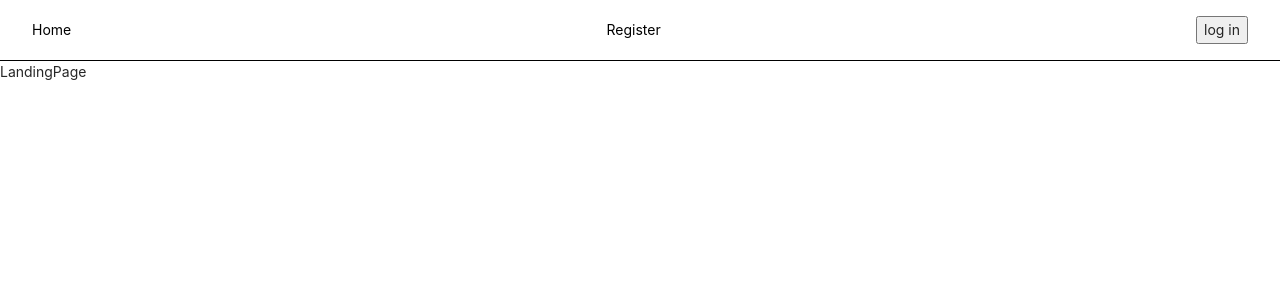
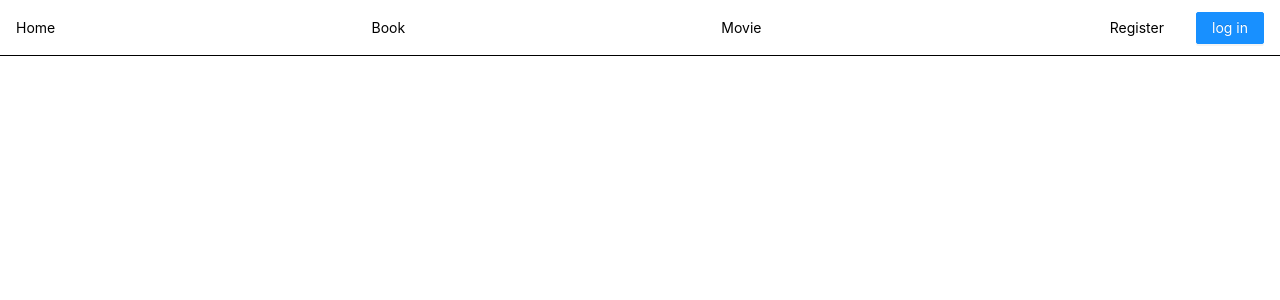
Before and after one commit to parkjineon/BookTree-App, a React (Create React App) app in the folder client/: page / in a window 1280 px wide. Shown: the top 300 px of the page. Built offline with nearby package versions, Linux system fonts and the light colour scheme; no server answers.

Commit message:
add movie book page

```diff
--- a/client/src/components/App.js
+++ b/client/src/components/App.js
@@ -10,6 +10,8 @@ import './App.css';
 import LandingPage from './Views/LandingPage/LandingPage';
 import LoginPage from './Views/LoginPage/LoginPage';
 import RegisterPage from './Views/RegisterPage/RegisterPage';
+import BookPage from "./Views/BookPage/BookPage";
+import MoviePage from "./Views/MoviePage/MoviePage";
 
 export default function App() {
   return (
@@ -17,9 +19,11 @@ export default function App() {
       <div>
         <Nav/>
         <Routes>
-          <Route exact path="/" element={<LandingPage/>}/>
-          <Route path="/login" element={<LoginPage />}/>
-          <Route path="/register" element={<RegisterPage />}/>
+          <Route className='page' exact path="/" element={<LandingPage/>}/>
+          <Route className='page' path="/login" element={<LoginPage />}/>
+          <Route className='page' path="/register" element={<RegisterPage />}/>
+          <Route className='page' path="/book" element={<BookPage />}/>
+          <Route className='page' path="/movie" element={<MoviePage />}/>
         </Routes>
       </div>
     </Router>
--- a/client/src/components/Config.js
+++ b/client/src/components/Config.js
@@ -0,0 +1,2 @@
+export const navHeightRate = 7;
+export const pageHeightRate = 93;
--- /dev/null
+++ b/client/src/components/Views/BookPage/BookPage.js
@@ -0,0 +1,10 @@
+import React from 'react'
+import auth from '../../../hoc/auth';
+
+function BookPage() {
+  return (
+    <div>BookPage</div>
+  )
+}
+
+export default auth(BookPage,null)
--- a/client/src/components/Views/LandingPage/LandingPage.js
+++ b/client/src/components/Views/LandingPage/LandingPage.js
@@ -5,7 +5,15 @@ function LandingPage() {
 
 
   return (
-    <div>LandingPage</div>
+    <div style={{
+      display: 'flex',
+      justifyContent: 'center',
+      alignItems: 'center',
+      width: '100%',
+      height: '93vh'
+    }}>
+
+    </div>
   )
 }
 
--- a/client/src/components/Views/LoginPage/LoginPage.js
+++ b/client/src/components/Views/LoginPage/LoginPage.js
@@ -43,7 +43,7 @@ function LoginPage(props) {
       justifyContent: 'center',
       alignItems: 'center',
       width: '100%',
-      height: '100vh'
+      height: '93vh'
     }}>
       <form style={{display:"flex", flexDirection: "column" }} onSubmit={onSubmitHandler} >
         <label>email</label>
--- /dev/null
+++ b/client/src/components/Views/MoviePage/MoviePage.js
@@ -0,0 +1,10 @@
+import React from 'react'
+import auth from '../../../hoc/auth'
+
+function MoviePage() {
+  return (
+    <div>MoviePage</div>
+  )
+}
+
+export default auth(MoviePage,null)
--- a/client/src/components/Views/Nav/Nav.css
+++ b/client/src/components/Views/Nav/Nav.css
@@ -1,13 +1,25 @@
+
 .navLi{
     text-decoration: none;
     color: black;
 }
 
 nav{
-    border-bottom: 0.1rem solid black;
-    padding: 1rem 2rem;
+    border-bottom: 0.05rem solid black;
+    padding: 0 1rem;
+    height: 7vh;
     display: flex;
     justify-content: space-between;
     align-items: center;
     list-style: none;
 }
+
+#btnZone{
+        display: flex;
+        justify-content: space-between;
+        align-items: center;
+}
+
+.btn{
+    padding: 0 2rem;
+}
--- a/client/src/components/Views/Nav/Nav.js
+++ b/client/src/components/Views/Nav/Nav.js
@@ -7,6 +7,7 @@ import {
 } from '../../../_actions/user_actions';
 import {useDispatch} from 'react-redux';
 import {useNavigate} from 'react-router-dom';
+import { Button } from 'antd';
 
 function Nav() {
     const dispatch = useDispatch();
@@ -50,8 +51,12 @@ function Nav() {
     return (
         <nav>
             <Link className="navLi" to='/'>Home</Link>
-           {visible && (<Link className="navLi" to='/register'>Register</Link>)}
-            <button onClick={onButtonHandler}>{btnText}</button>
+            <Link className="navLi" to='/book'>Book</Link>
+            <Link className="navLi" to='/movie'>Movie</Link>
+            <div id="btnZone">
+                {visible && (<Link className="navLi btn" to='/register'>Register</Link>)}
+                <Button type="primary" className= "btn" onClick={onButtonHandler}>{btnText}</Button>
+            </div>
         </nav>
     )
 }
--- a/client/src/components/Views/RegisterPage/RegisterPage.js
+++ b/client/src/components/Views/RegisterPage/RegisterPage.js
@@ -76,7 +76,7 @@ function RegisterPage(props) {
       justifyContent: 'center',
       alignItems: 'center',
       width: '100%',
-      height: '100vh'
+      height: '93vh'
     }}>
       <form style={{display:"flex", flexDirection: "column" }} onSubmit={onSubmitHandler} >
         <label>Email</label>
```
Also changed, not shown: client/src/components/App.css (+1 -13 lines), 1 other file (tests, documents, lock files or other folders).
